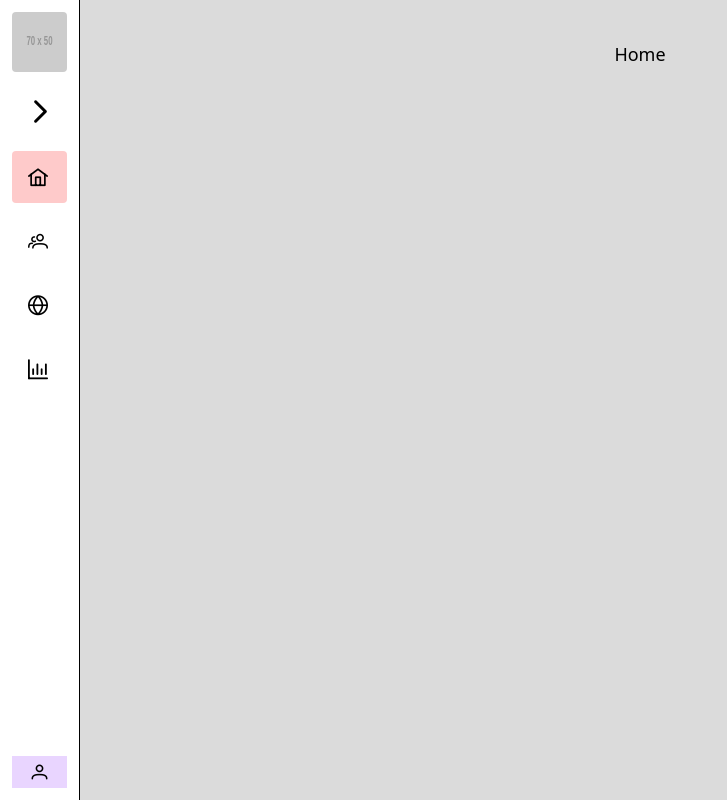
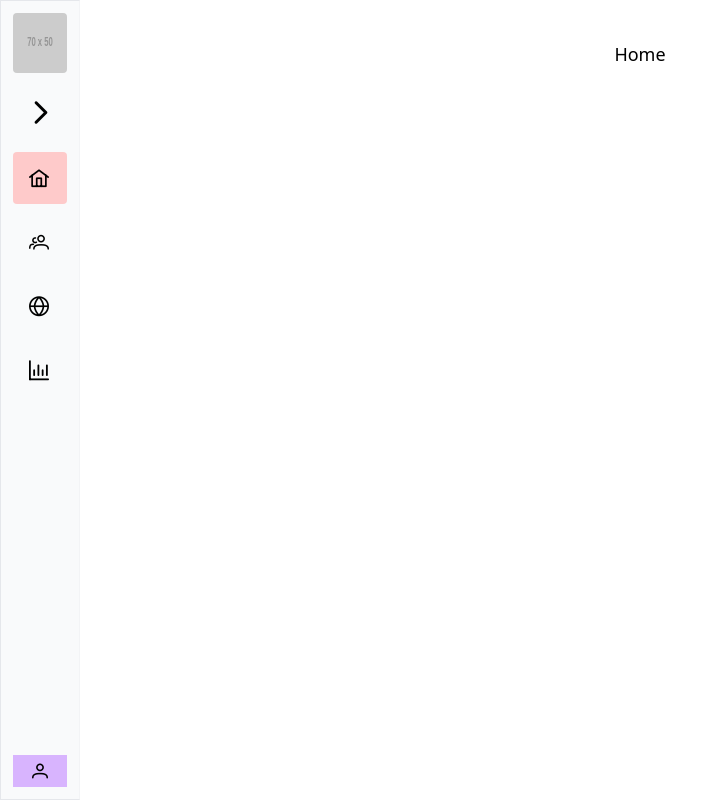
Before and after one commit to shehwar-ahmad/sidebar-primevue, a Vue app: page / in a window 1280 px wide. Shown: the whole page, without its empty margins (0-727 px from the left). Built offline with nearby package versions, Linux system fonts and the light colour scheme; what tailwindcss-primeui would draw is missing.

Commit message:
feat: wrapper

```diff
--- a/src/assets/base.css
+++ b/src/assets/base.css
@@ -4,6 +4,6 @@ body {
   box-sizing: border-box;
   margin: 0;
   font-weight: normal;
-  background-color: rgb(219, 219, 219);
+  background-color: white;
   border: 0px;
 }
--- a/src/components/SidebarDrawer.vue
+++ b/src/components/SidebarDrawer.vue
@@ -1,9 +1,9 @@
 <script setup lang="ts">
 import { ref, computed, watchEffect } from 'vue'
-import Drawer from 'primevue/drawer'
 import Button from 'primevue/button'
 import { useWindowSize } from '@vueuse/core'
 import { useRouter, useRoute } from 'vue-router'
+import SidebarWrapper from './SidebarWrapper.vue'
 
 const router = useRouter()
 const route = useRoute()
@@ -64,12 +64,11 @@ watchEffect(() => {
 
 <template>
   <!-- Sidebar Drawer -->
-  <Drawer
-    :visible="visible"
-    :showCloseIcon="false"
-    :class="`bg-white p-3 transition-all duration-300 ease-in-out ${expanded ? 'w-64' : 'w-20'}`"
-  >
-    <div class="flex flex-col gap-3 h-full overflow-x-hidden">
+
+  <SidebarWrapper v-model:visible="visible" :expanded="expanded" :isMobile="isMobile">
+    <div
+      class="flex flex-col gap-3 min-h-full flex-1 overflow-x-hidden p-3 border border-r-gray-100"
+    >
       <!-- Logos -->
 
       <div class="flex flex-row justify-center gap-3 min-h-[60px] w-full">
@@ -126,7 +125,7 @@ watchEffect(() => {
 
       <div class="flex flex-col max-w-[100%]">
         <Transition name="slide-up-down">
-          <div class="bg-gray-100 h-[200px] p-2" v-if="isUserProfileActive">
+          <div class="bg-gray-200 h-[200px] p-2" v-if="isUserProfileActive">
             <div
               class="flex flex-row justify-center items-center flex-wrap gap-2"
             >
@@ -141,7 +140,7 @@ watchEffect(() => {
         </Transition>
 
         <div
-          class="flex flex-row items-center justify-center gap-2 bg-purple-200 p-2 cursor-pointer"
+          class="flex flex-row items-center justify-center gap-2 bg-purple-300 p-2 cursor-pointer"
           @click="isUserProfileActive = !isUserProfileActive"
         >
           <i class="pi pi-user"></i>
@@ -149,7 +148,7 @@ watchEffect(() => {
         </div>
       </div>
     </div>
-  </Drawer>
+  </SidebarWrapper>
 
   <div
     @click="visibilityToggle"
--- /dev/null
+++ b/src/components/SidebarWrapper.vue
@@ -0,0 +1,29 @@
+<script setup lang="ts">
+import Drawer from 'primevue/drawer'
+
+defineProps({
+  expanded: Boolean,
+  isMobile: Boolean,
+})
+
+const visible = defineModel('visible')
+</script>
+
+<template>
+  <div v-if="isMobile">
+    <Drawer
+      v-model:visible="visible"
+      :showCloseIcon="false"
+      :class="`bg-gray-50 transition-all duration-300 ease-in-out ${expanded && visible ? 'w-64' : 'w-20'}`"
+    >
+      <slot />
+    </Drawer>
+  </div>
+
+  <div
+    v-if="!isMobile"
+    :class="`absolute top-0 bg-gray-50 transition-all duration-300 ease-in-out flex flex-col min-h-screen ${visible && expanded ? 'w-64' : 'w-20'}`"
+  >
+    <slot />
+  </div>
+</template>
```
